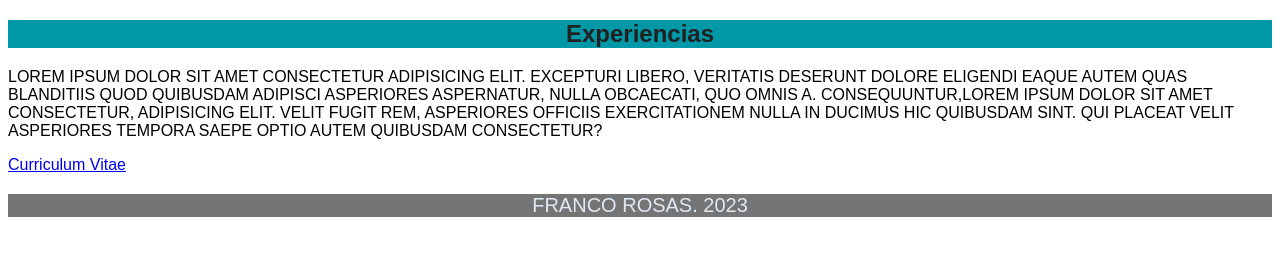
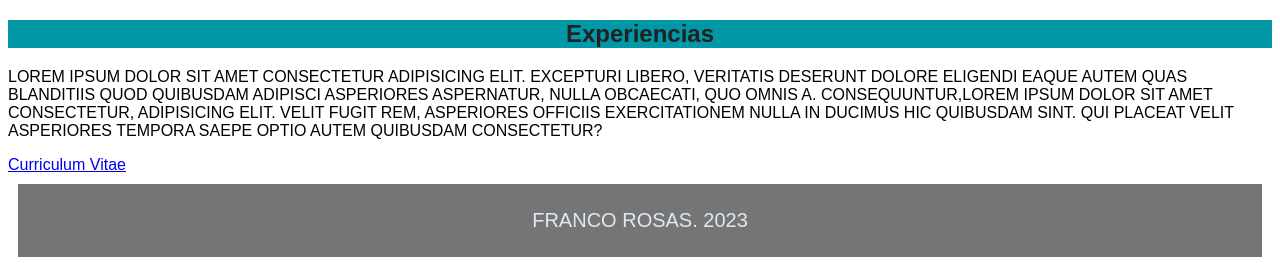
Before and after one commit to RosasFran/Sobre-mi, a plain HTML site: page index.html in a window 1280 px wide. Shown: the part 699-966 px from the top of the page. Before the commit the page ends 936 px from the top, so only its background shows below. Drawn offline with Linux system fonts and the light colour scheme.

Commit message:
segundo commit

```diff
--- a/css/styles.css
+++ b/css/styles.css
@@ -74,6 +74,9 @@ p{
 }
 
 .footer{
+    margin: 1rem;
+    padding-bottom: 0.5rem;
+    padding-top: 0.5rem;
     text-align: center;
     font-size: 2rem;
     background-color: var(--gris);
```
